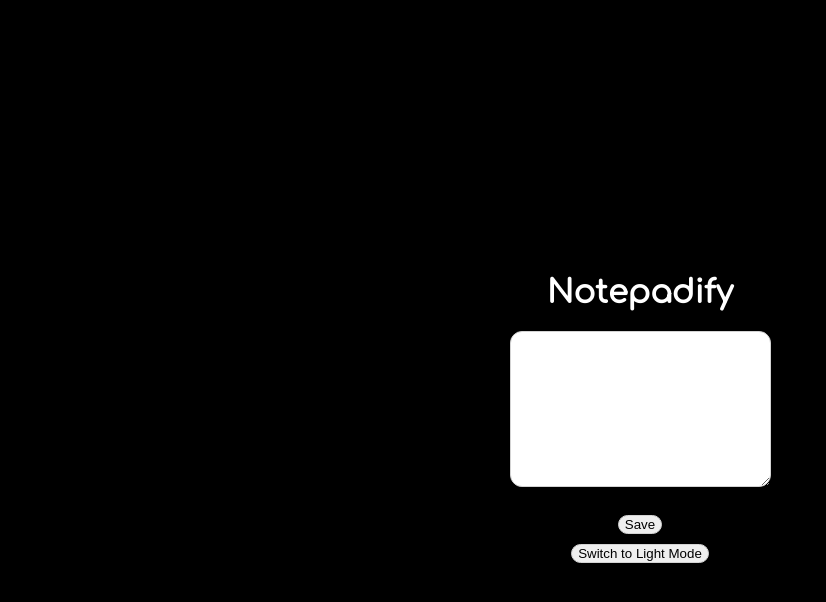
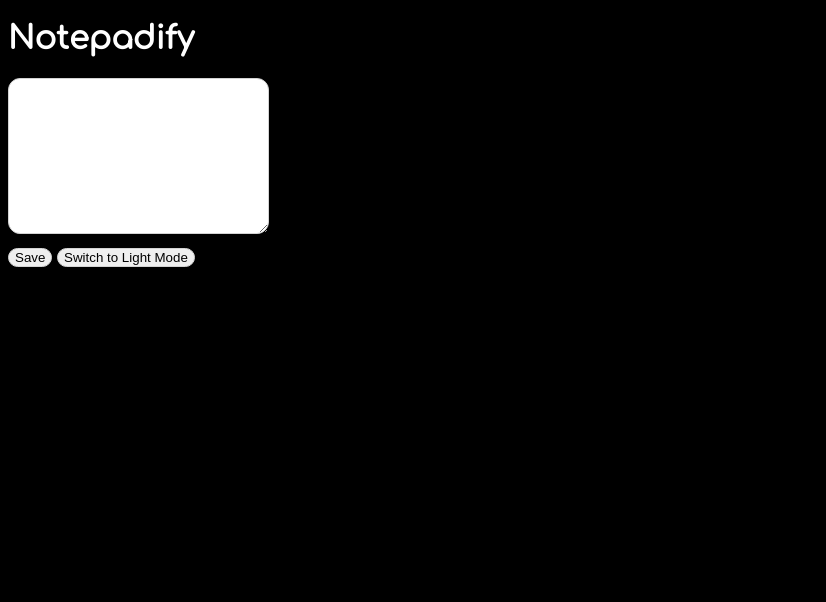
Before and after one commit to notepadify/notepadify.github.io, a plain HTML site: page index.html in a window 1280 px wide. Both pictures are taken after a click on the button "Switch to Dark Mode". Shown: the whole page, without its empty margins (0-826 px from the left). Drawn offline with Linux system fonts and the light colour scheme.

Commit message:
Update index.html

```diff
--- a/index.html
+++ b/index.html
@@ -9,11 +9,6 @@
             background-color: white;
             color: black;
             transition: background-color 0.5s, color 0.5s;
-            display: flex;
-            flex-direction: column;
-            align-items: center;
-            justify-content: center;
-            height: 100vh;
         }
         #textBox, button {
             border-radius: 12px;
@@ -47,12 +42,12 @@
         });
 
         modeBtn.addEventListener('click', function() {
-            if (themeStyle.innerHTML.includes('white')) {
-                themeStyle.innerHTML = 'body { font-family: Comfortaa; background-color: black; color: white; transition: background-color 0.5s, color 0.5s; display: flex; flex-direction: column; align-items: center; justify-content: center; height: 100vh;} #textBox, button { border-radius: 12px; border: 1px solid lightgray; } button { margin-top: 10px; }';
+            if (themeStyle.innerHTML.includes('background-color: black')) {
+                themeStyle.innerHTML = 'body { font-family: Comfortaa; background-color: white; color: black; transition: background-color 0.5s, color 0.5s; } #textBox, button { border-radius: 12px; border: 1px solid lightgray; } button { margin-top: 10px; }';
+                modeBtn.innerHTML = 'Switch to Dark Mode';
+            } else {
+                themeStyle.innerHTML = 'body { font-family: Comfortaa; background-color: black; color: white; transition: background-color 0.5s, color 0.5s; } #textBox, button { border-radius: 12px; border: 1px solid lightgray; } button { margin-top: 10px; }';
                 modeBtn.innerHTML = 'Switch to Light Mode';
-            } else {
-                themeStyle.innerHTML = 'body { font-family: Comfortaa; background-color: white; color: black; transition: background-color 0.5s, color 0.5s; display: flex; flex-direction: column; align-items: center; justify-content: center; height: 100vh;} #textBox, button { border-radius: 12px; border: 1px solid lightgray; } button { margin-top: 10px; }';
-                modeBtn.innerHTML = 'Switch to Dark Mode';
             }
         });
     </script>
```
